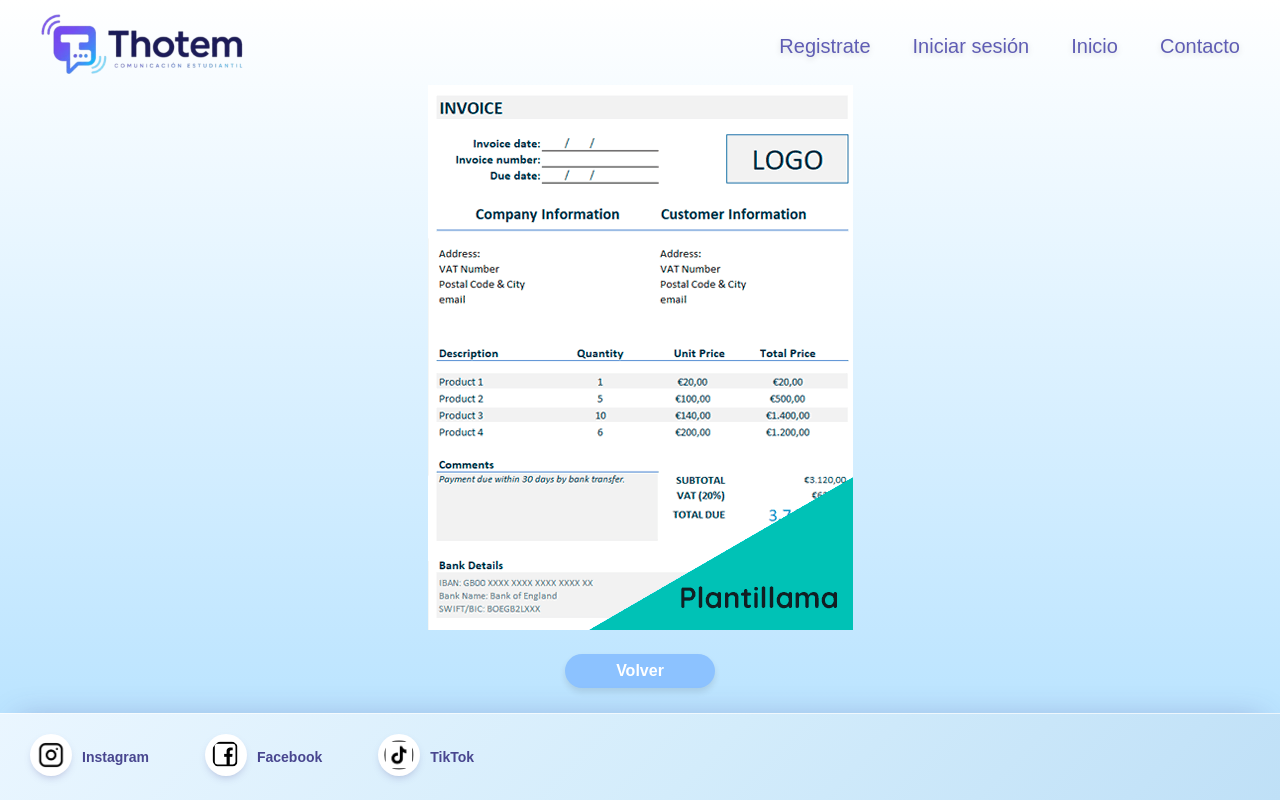
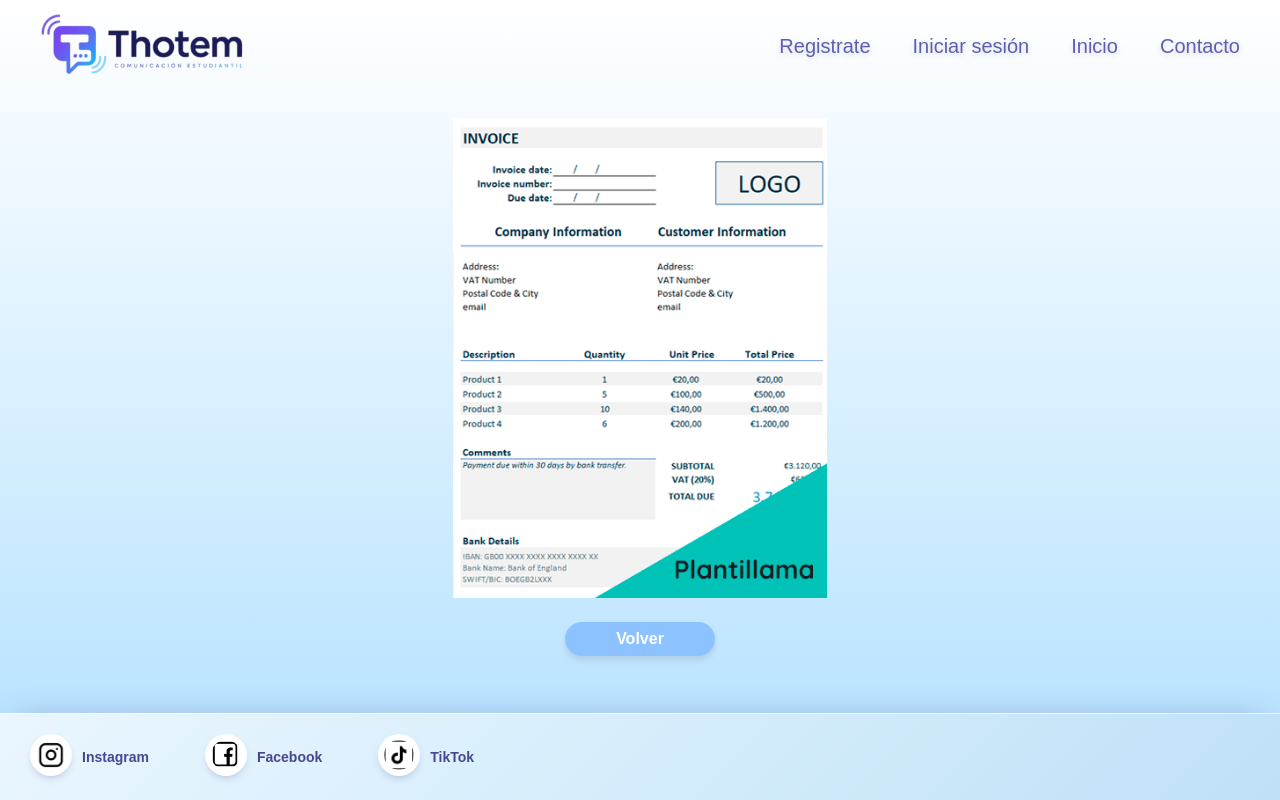
Before and after one commit to luanagaray-creator/ProyectoIntegrador, a React (Vite) app: page /receipt in a window 1280 px wide. Built offline with nearby package versions, Linux system fonts and the light colour scheme.

Commit message:
feat(PROJECT-0003):UpadteReceiptView

```diff
--- a/src/Components/Receipt/style.css
+++ b/src/Components/Receipt/style.css
@@ -18,6 +18,11 @@
   padding-top: 20px;
   height: 100%;
   width: 100%;
+}
+
+.receipt__content-img {
+  height: 30rem;
+  width: auto;
 }
 
 .receipt__content-button {
```
